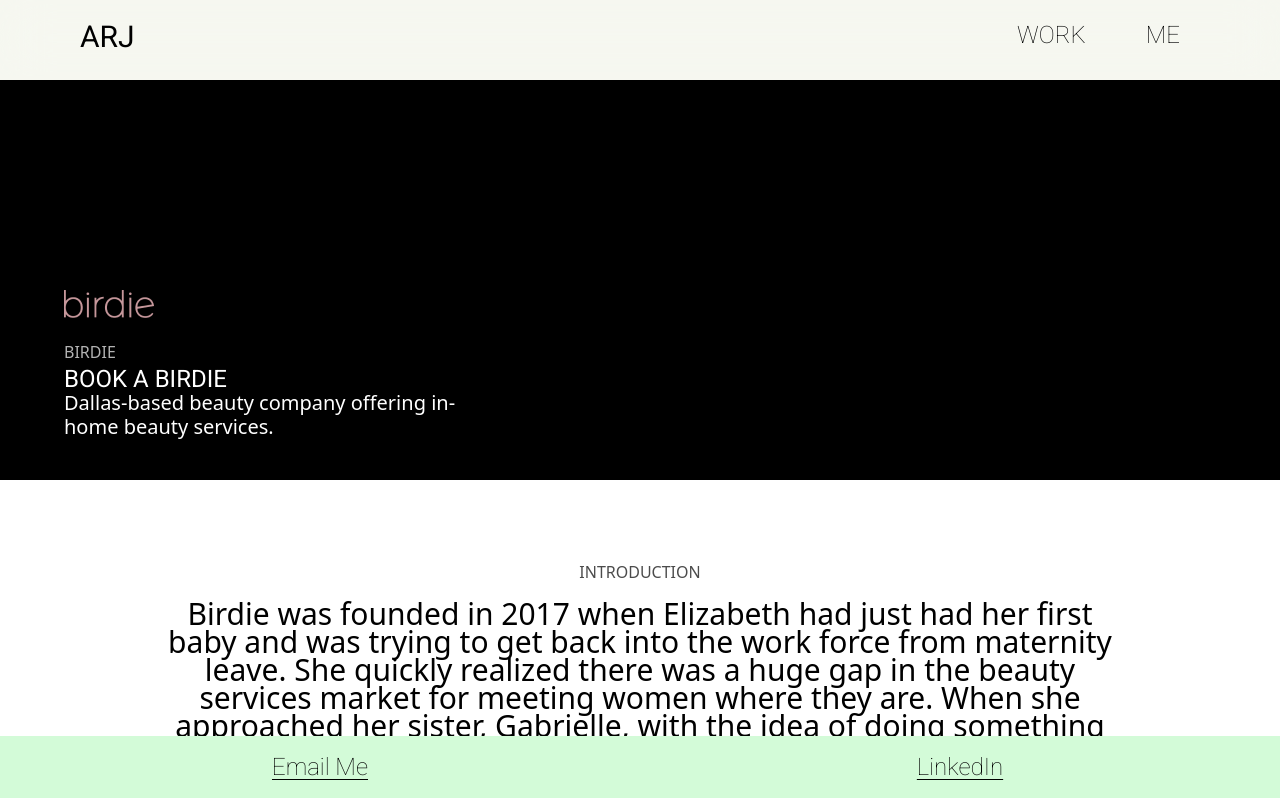
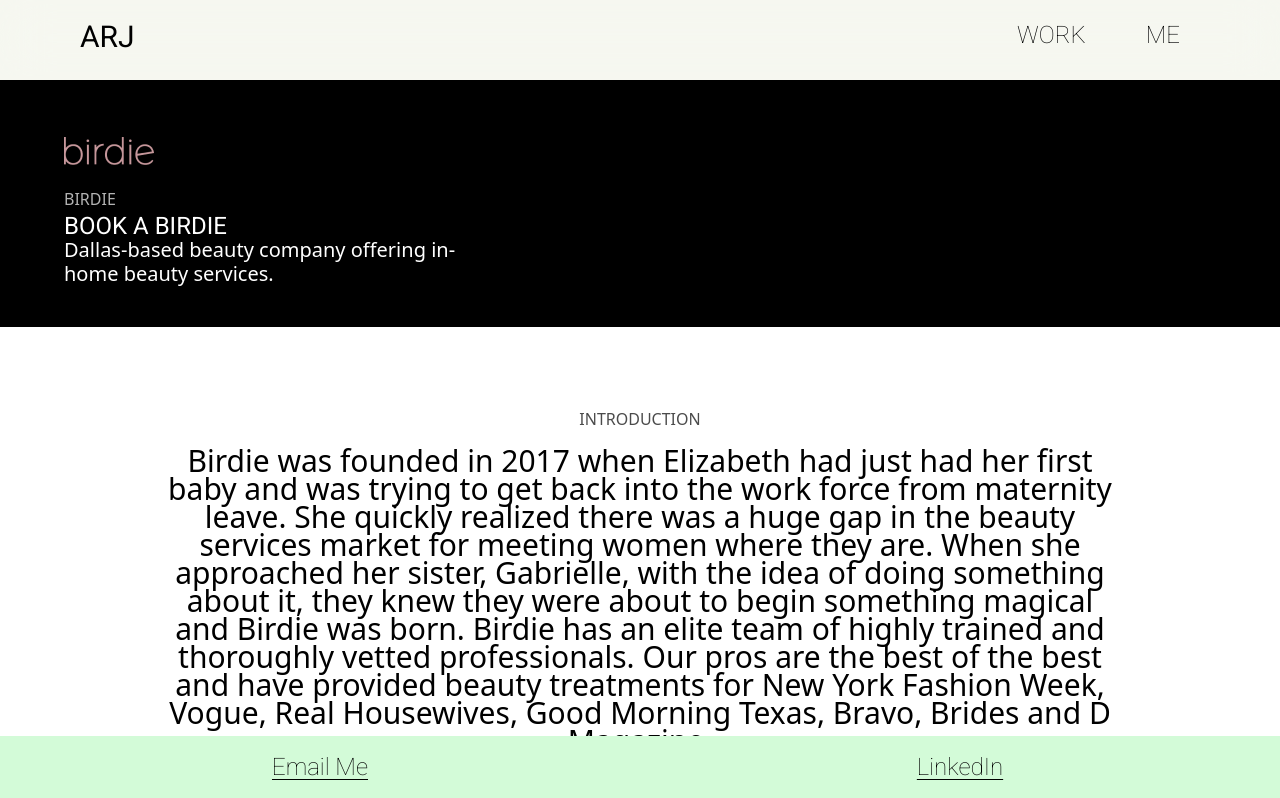
Before and after one commit to andrearamosjn/portfolio, a Next.js app: page /work/birdie/birdie in a window 1280 px wide. Shown: the top 798 px of the page. Built offline with nearby package versions, Linux system fonts and the light colour scheme; a web font is replaced by a local one.

Commit message:
minor layout updates

```diff
--- a/app/me/page.tsx
+++ b/app/me/page.tsx
@@ -22,7 +22,7 @@
         <span className="text-2xl">¿Trabajamos juntos?</span>
       </div>
 
-      <div className="px-20 max-sm:px-5 flex-col mb-4 grid grid-cols-2 max-sm:grid-cols-1 max-sm:flex-wrap gap-5 mt-16 sm:mx-auto">
+      <div className="px-20 max-sm:px-5 pb-20 flex-col mb-4 grid grid-cols-2 max-sm:grid-cols-1 max-sm:flex-wrap gap-5 mt-16 sm:mx-auto">
         <img className="col-span-1:col-span-2 w-fill" src={"/me/IMG1.jpg"} />
         <img className="col-span-1:col-span-2 w-fill" src={"/me/IMG2.jpg"} />
       </div>
--- a/app/work/[slug]/[projectID]/page.tsx
+++ b/app/work/[slug]/[projectID]/page.tsx
@@ -12,7 +12,9 @@
   const project = house.projects.find((p) => p.id === params.projectID)!;
 
   return (
-    <div className="max-w-screen-xl h-screen m-auto">
+    <>
+      <div className="pb-5">
+        <div className="max-w-screen-xl min-h-screen m-auto">
           <div
             className="h-3/6 bg-lime-900 flex flex-col-reverse items-start"
             style={{
@@ -149,7 +151,10 @@
               <h1 className="uppercase font-medium text-black opacity-70 text-base">
                 User persona
               </h1>
-          <img className="mx-auto mt-4 mb-10" src={project.userPersonaImage} />
+              <img
+                className="mx-auto mt-4 mb-10"
+                src={project.userPersonaImage}
+              />
               <blockquote className="indent-10 relative leading-7 font-normal text-2xl max-w-2xl inline-block">
                 <svg
                   className="opacity-10 absolute top-3 left-1 transform -translate-x-6 -translate-y-8 h-16 w-16 text-gray-100 dark:text-gray-700"
@@ -194,7 +199,10 @@
               <desc className="max-sm:px-5 px-16 mt-4 leading-7 font-normal text-2xl max-w-2xl inline-block">
                 {project.ui}
               </desc>
-          <img className="mt-16 w-screen max-w-full" src={project.uiImage} />
+              <img
+                className="mt-16 w-screen max-w-full"
+                src={project.uiImage}
+              />
             </div>
           )}
           {project.protoURL && (
@@ -210,6 +218,8 @@
               </a>
             </div>
           )}
+        </div>
+      </div>
       <div className="fixed bottom-0 left-0 w-screen bg-accent flex flex-row">
         <a
           className="flex-1 text-2xl py-4 font-thin font-[Heebo] underline underline-offset-4 decoration-1 text-center"
@@ -226,6 +236,6 @@
           LinkedIn
         </a>
       </div>
-    </div>
+    </>
   );
 }
--- a/components/WorkGrid.tsx
+++ b/components/WorkGrid.tsx
@@ -40,7 +40,7 @@
           ))}
         </ul>
       </nav>
-      <main className="mt-10 grid grid-cols-1 md:grid-cols-2 lg:grid-cols-3 xl:grid-cols-4 2xl:grid-cols-5 gap-5 justify-center">
+      <main className="mt-10 pb-5 grid grid-cols-1 md:grid-cols-2 lg:grid-cols-3 xl:grid-cols-4 2xl:grid-cols-5 gap-5 justify-center">
         {
           //@ts-ignore
           projects.map((p) => (
```
Lines whose indentation alone changed are shown as unchanged.
